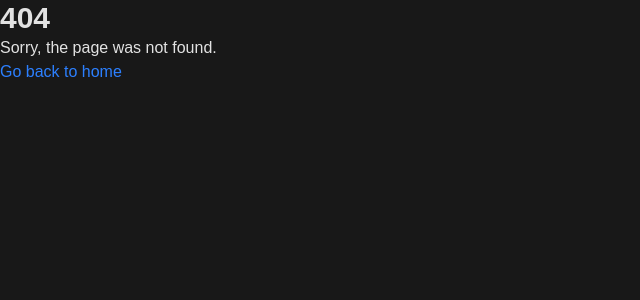
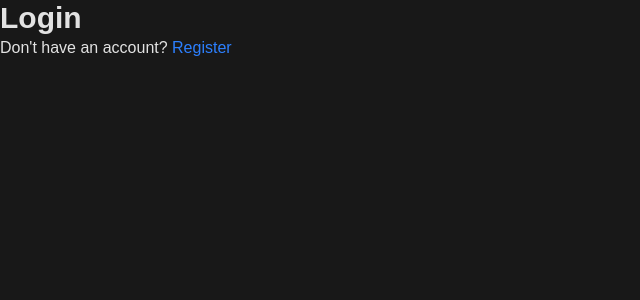
Before and after one commit to stefanbgh/next-js, a Next.js app: page /login in a window 1280 px wide. Before the commit this address had no page. Shown: the top 300 px of the page, without its empty margins (0-640 px from the left). Built offline with nearby package versions, Linux system fonts and the light colour scheme.

Commit message:
route groups

```diff
--- /dev/null
+++ b/src/app/(auth)/login/page.tsx
@@ -0,0 +1,12 @@
+import Link from "next/link";
+
+export default function Login() {
+	return (
+		<section>
+			<h2>Login</h2>
+			<p>
+				Don't have an account? <Link href="/register">Register</Link>
+			</p>
+		</section>
+	);
+}
--- /dev/null
+++ b/src/app/(auth)/register/page.tsx
@@ -0,0 +1,12 @@
+import Link from "next/link";
+
+export default function Register() {
+	return (
+		<section>
+			<h2>Register</h2>
+			<p>
+				Already have an account? <Link href="/login">Login</Link>
+			</p>
+		</section>
+	);
+}
```
